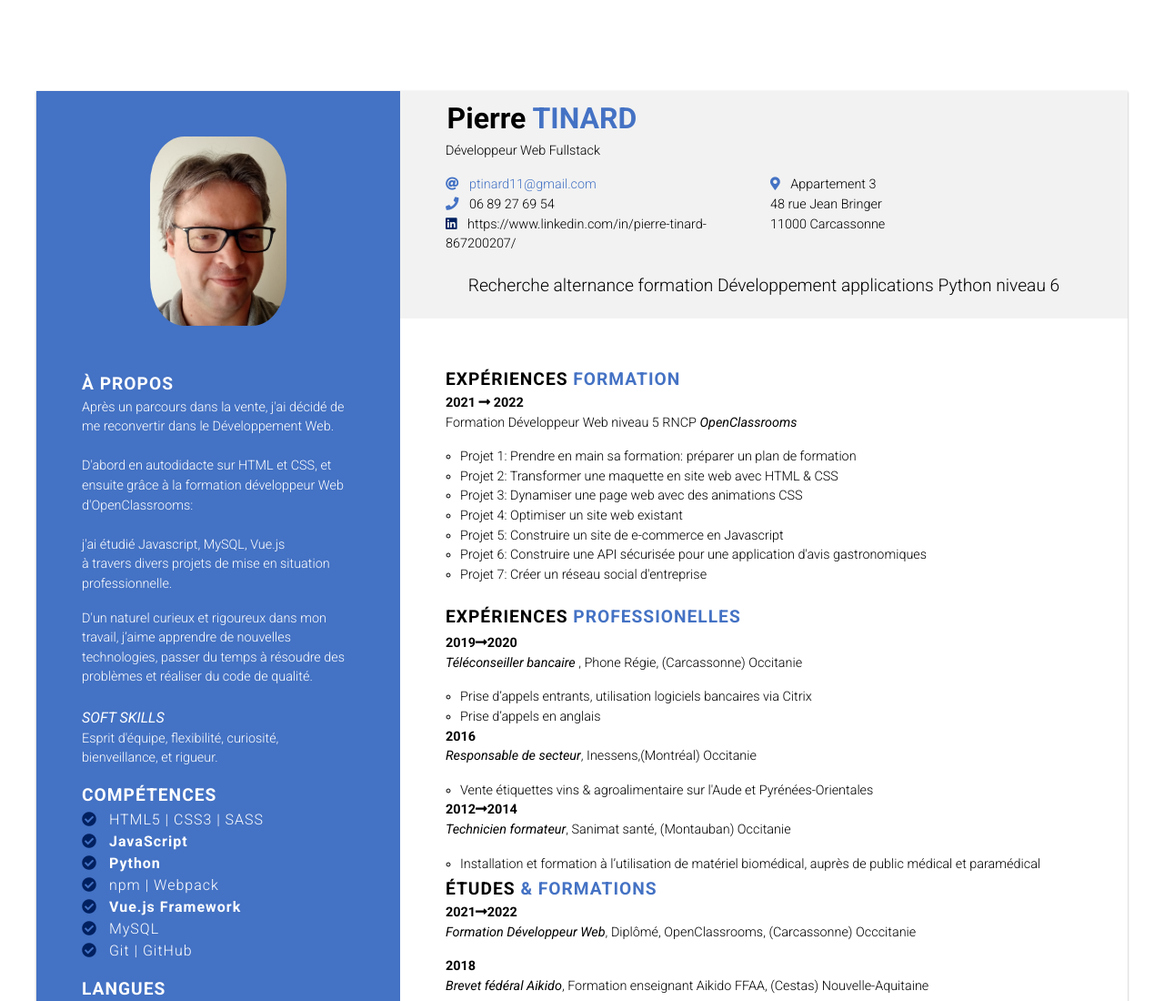
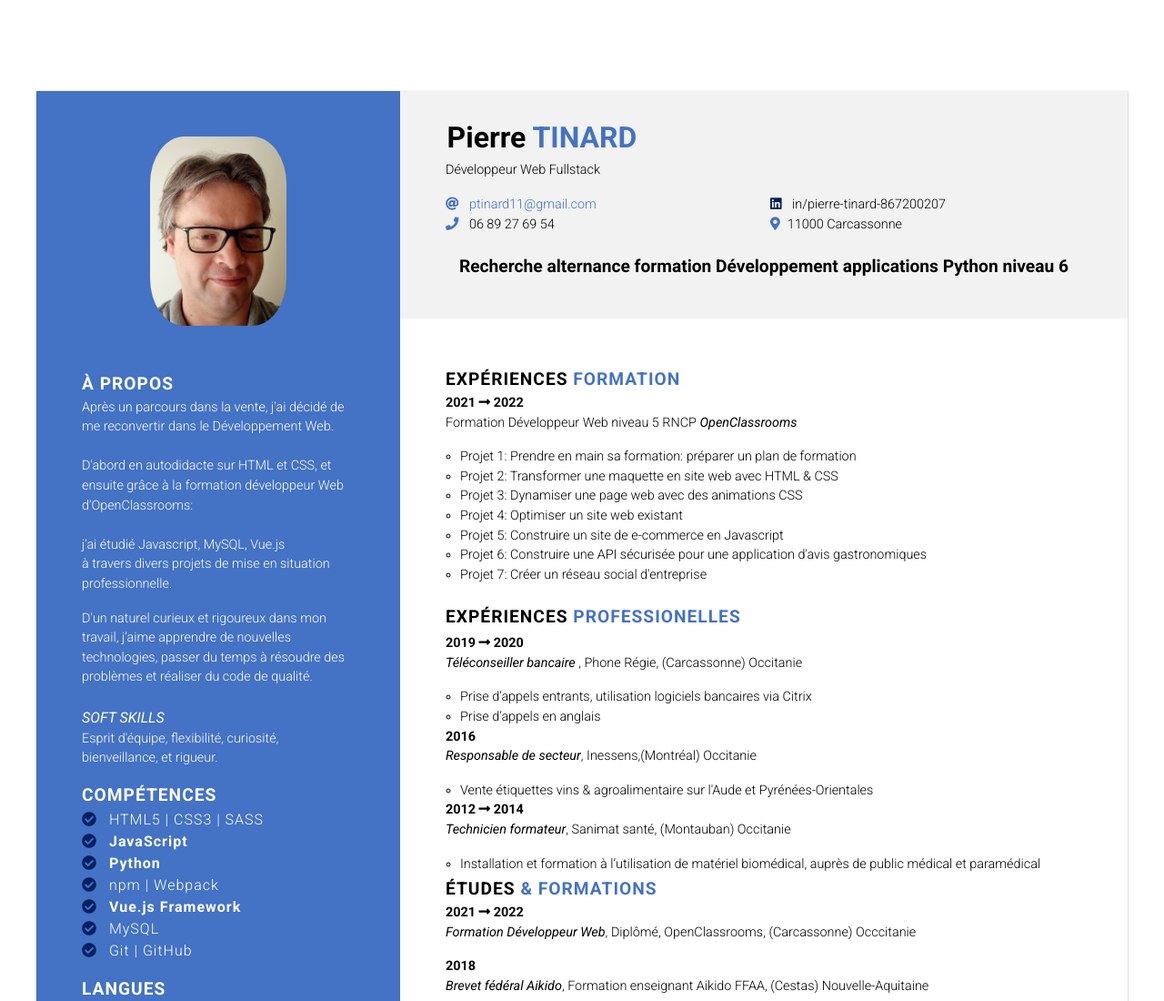
Before and after one commit to Shoshinaiki/CV_Pierre_TINARD_Dev_Web, a plain HTML site: page index.html in a window 1280 px wide. Shown: the top 1100 px of the page at 91% size. Drawn offline with Linux system fonts and the light colour scheme.

Commit message:
Correction CV 3

```diff
--- a/index.html
+++ b/index.html
@@ -72,11 +72,11 @@
             <ul class="infos">
               <li><i class="icon fas fa-at text-blue"></i> <a href="mailto:contact@pgomba.com">ptinard11@gmail.com</a></li>
               <li><i class="icon fas fa-phone text-blue"></i> 06 89 27 69 54</li>
-              <li><i class="icon fab fa-linkedin text-darkblue"></i> https://www.linkedin.com/in/pierre-tinard-867200207/</li>
-              <li><i class="icon fas fa-map-marker-alt text-blue"></i> Appartement 3 <br>48 rue Jean Bringer <br>11000 Carcassonne</li>
+              <li><i class="icon fab fa-linkedin text-darkblue"></i>  in/pierre-tinard-867200207</li>
+              <li><i class="icon fas fa-map-marker-alt text-blue"></i>11000 Carcassonne</li>
             </ul>
             <br>
-            <p class="projet">Recherche alternance formation Développement applications Python niveau 6</p>
+            <p class="projet"><strong>Recherche alternance formation Développement applications Python niveau 6</strong></p>
           </div>
           <div class="content">
             <div class="section">
@@ -100,7 +100,7 @@
             </div>
             <div class="section">
               <p>
-                <strong>2019<i class="fas fa-long-arrow-alt-right"></i>2020</strong>
+                <strong>2019 <i class="fas fa-long-arrow-alt-right"></i> 2020</strong>
                 <br>
                 <em>Téléconseiller bancaire </em>, Phone Régie, (Carcassonne) Occitanie
               </p>
@@ -116,7 +116,7 @@
                 <li>Vente étiquettes vins & agroalimentaire sur l'Aude et Pyrénées-Orientales</li>
               </ul>
               <p>
-                <strong>2012<i class="fas fa-long-arrow-alt-right"></i>2014</strong>
+                <strong>2012 <i class="fas fa-long-arrow-alt-right"></i> 2014</strong>
                 <br>
                 <em>Technicien formateur</em>, Sanimat santé, (Montauban) Occitanie
               </p>
@@ -127,7 +127,7 @@
             <div class="section">
               <h2>Études <span class="text-blue">& formations</span></h2>
               <p>
-                <strong>2021<i class="fas fa-long-arrow-alt-right"></i>2022</strong>
+                <strong>2021 <i class="fas fa-long-arrow-alt-right"></i> 2022</strong>
                 <br>
                 <em>Formation Développeur Web</em>, Diplômé, OpenClassrooms, (Carcassonne) Occcitanie
               </p>
@@ -142,12 +142,12 @@
                 <em>PSC1 prévention et secours civique niveau 1</em>, Formation Croix-Rouge (Narbonne) Occitanie
               </p>
               <p>
-                <strong>2014<i class="fas fa-long-arrow-alt-right"></i>2015</strong>
+                <strong>2014 <i class="fas fa-long-arrow-alt-right"></i> 2015</strong>
                 <br>
                 <em>Formation VCC Commercial spécialisé en vin</em>, CCI (Limoux) Occitanie
               </p>
               <p>
-                <strong>2004<i class="fas fa-long-arrow-alt-right"></i>2005</strong>
+                <strong>2004 <i class="fas fa-long-arrow-alt-right"></i> 2005</strong>
                 <br>
                 <em>DAEU A</em>, équivalence baccalauréat, Université (St-Etienne) Auvergne-Rhône-Alpes
               </p>
```
